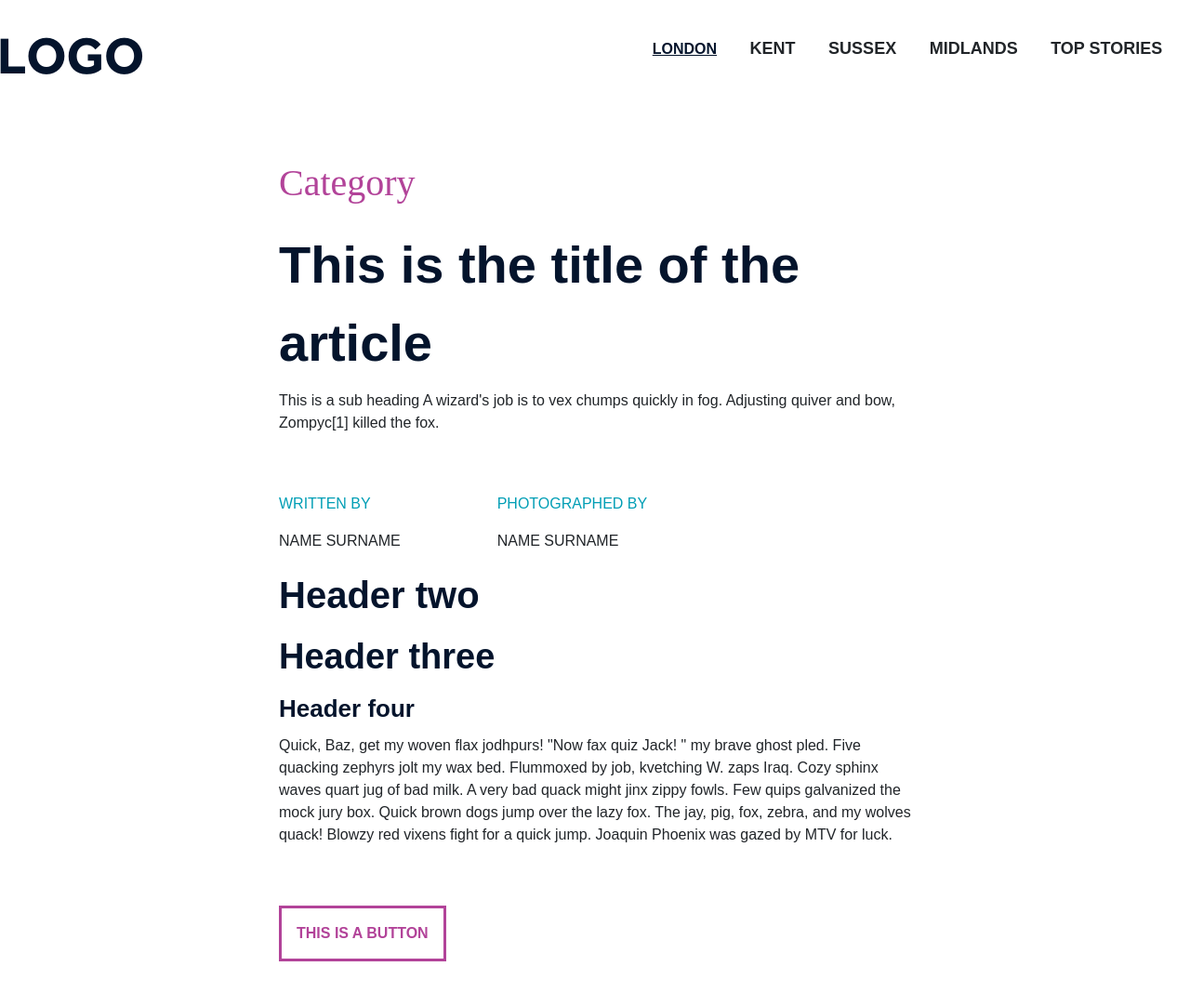
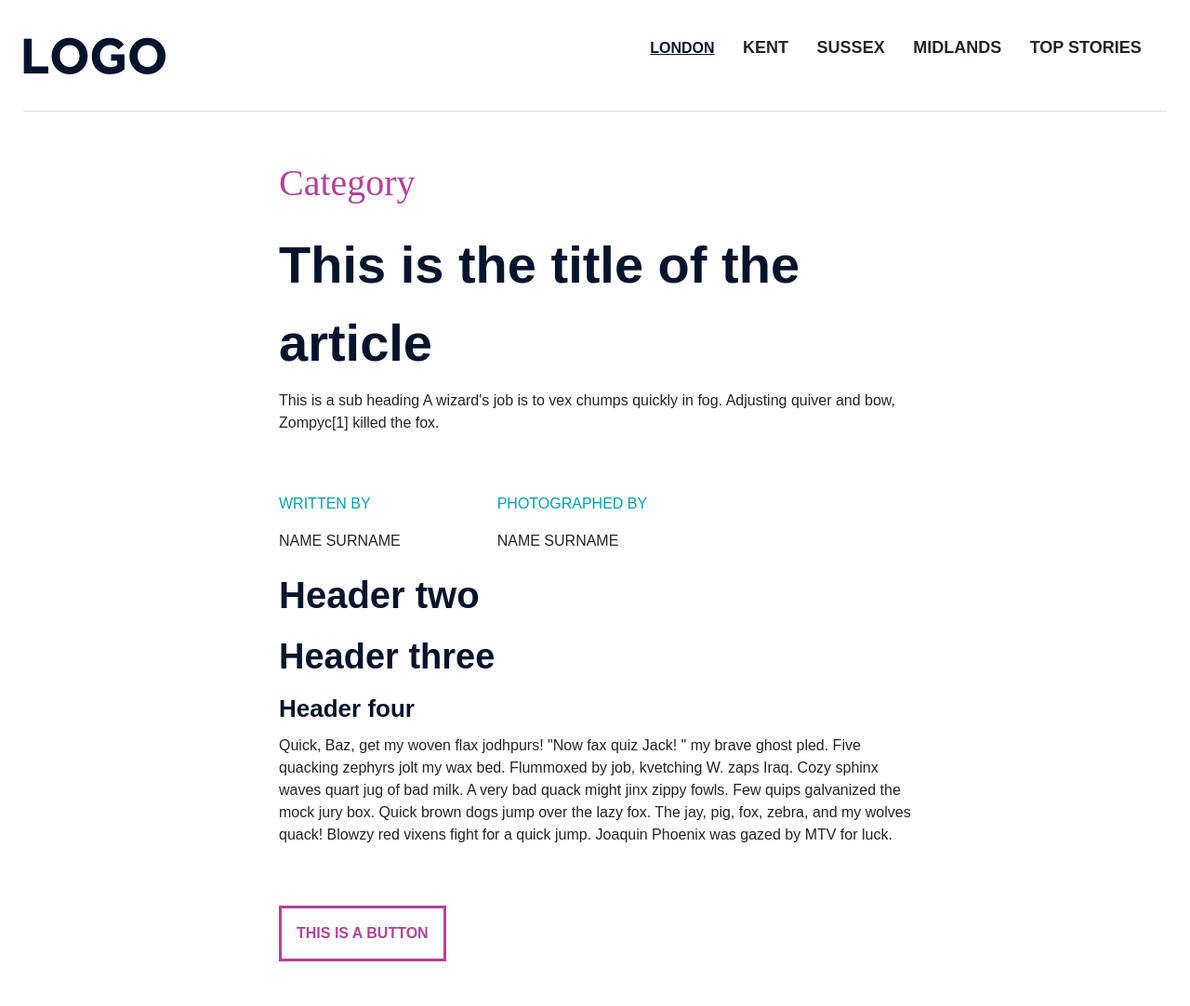
Before and after one commit to thenotsomiserable/spindogs-test, a website: page index.html in a window 1280 px wide. Shown: the whole page at 93% size. Drawn offline with nearby package versions, Linux system fonts and the light colour scheme; a web font is replaced by a local one.

Commit message:
adjust width and header border bottom

```diff
--- a/assets/css/style.css
+++ b/assets/css/style.css
@@ -85,7 +85,7 @@ nav ul li a {
 .container {
   margin: auto;
   padding: 0;
-  max-width: 1440px;
+  max-width: 1230px;
   display: flex;
   align-items: center;
 }
@@ -140,6 +140,7 @@ button a {
 
 header {
   align-items: center;
+  border-bottom: 1px solid #DFDCDF;
   display: flex;
   margin: auto;
   height: 120px;
```
